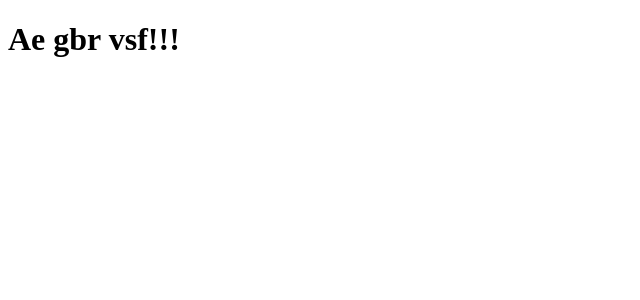
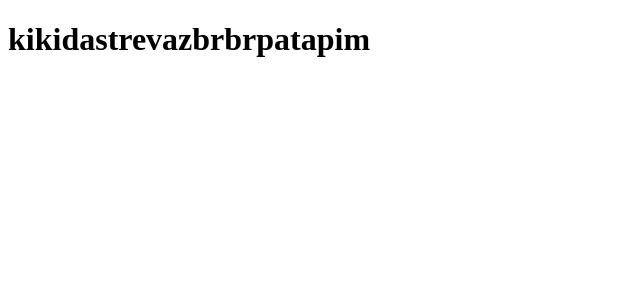
Before and after one commit to JeannFelipe/clone-tabnews, a Next.js app: page / in a window 1280 px wide. Shown: the top 300 px of the page, without its empty margins (0-640 px from the left). Built offline with nearby package versions, Linux system fonts and the light colour scheme.

Commit message:
fazendo um teste na vercel

```diff
--- a/pages/index.js
+++ b/pages/index.js
@@ -1,5 +1,5 @@
 function Home(){
-    return <h1>Ae gbr vsf!!!</h1>
+    return <h1>kikidastrevazbrbrpatapim</h1>
 }
 
 export default Home;
```
